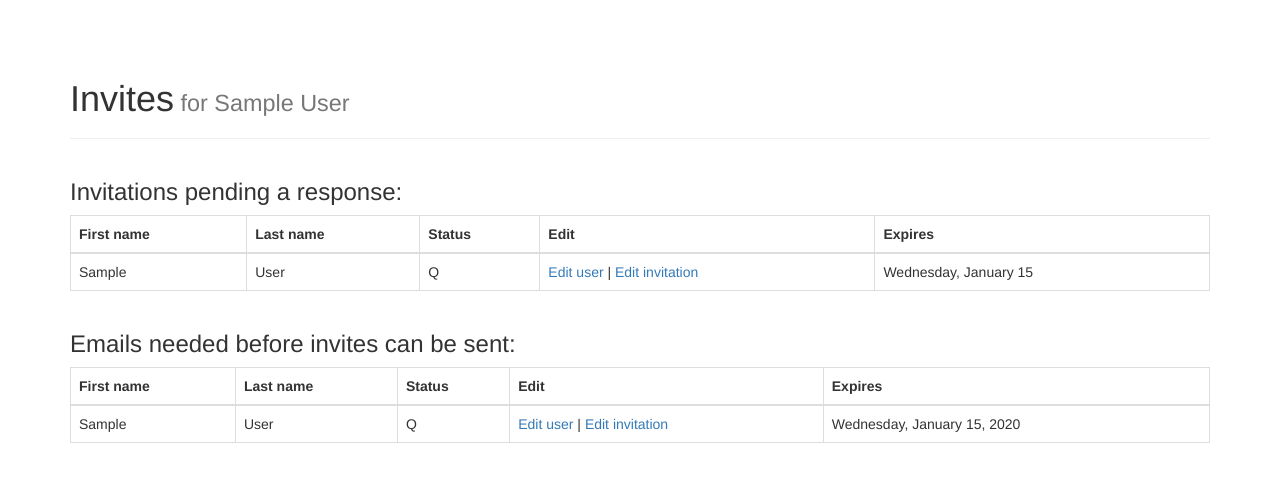
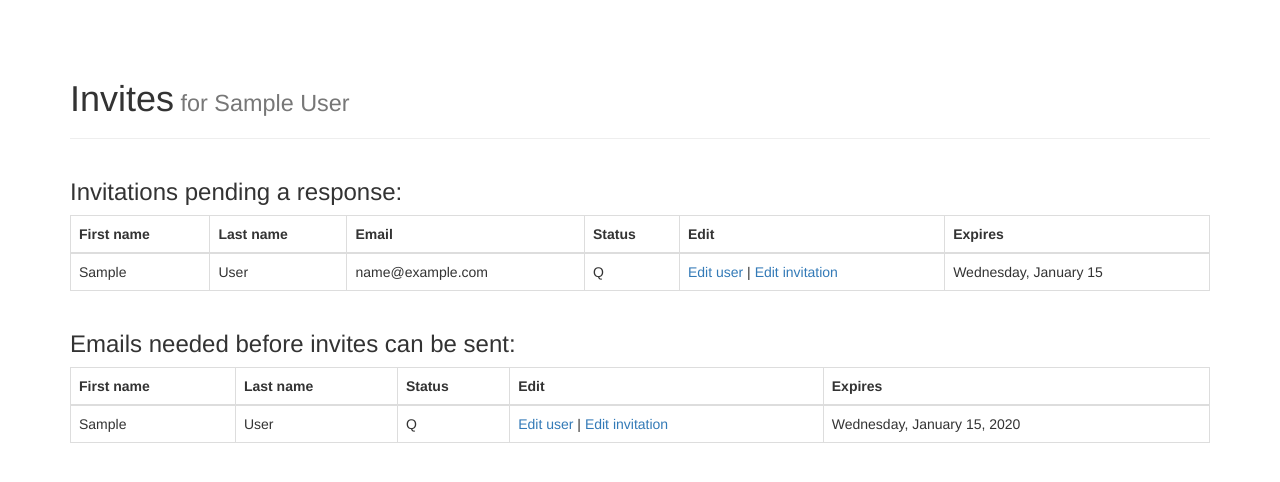
Before and after one commit to mthomps00/spark-imp, a Django app: template invites2/templates/nod/invites.html in a window 1280 px wide. Shown: the part 51-533 px from the top of the page. Run offline with Django 3.2, Linux system fonts and the light colour scheme; the template is opened without the code that fills it: values that come from a table or form of the project are taken from there, others are empty; tables that the repository leaves empty hold one stand-in row (values such as "Sample post"); some libraries are stand-ins or nearby versions.

Commit message:
Exposing emails on invites page

```diff
--- a/invites2/templates/nod/invites.html
+++ b/invites2/templates/nod/invites.html
@@ -27,6 +27,7 @@
                             <tr>
                                 <th>First name</th>
                                 <th>Last name</th>
+                                <th>Email</th>
                                 <th>Status</th>
                                 <th>Edit</th>
                                 <th>Expires</th>
@@ -37,6 +38,7 @@
                         <tr>
                             <td>{{ invite.user.first_name }}</td>
                             <td>{{ invite.user.last_name }}</td>
+                            <td>{{ invite.user.email }}</td>
                             <td>{{ invite.status }}</td>
                             <td><a href="{% url 'admin:auth_user_change' invite.user.id %}">Edit user</a> | <a href="{% url 'admin:rsvp_invitation_change' invite.pk %}">Edit invitation</a></td>
                             <td>{{ invite.expires|date:"l, F j" }}</td>
```
